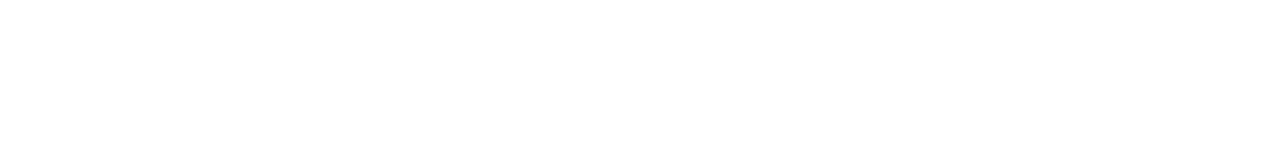
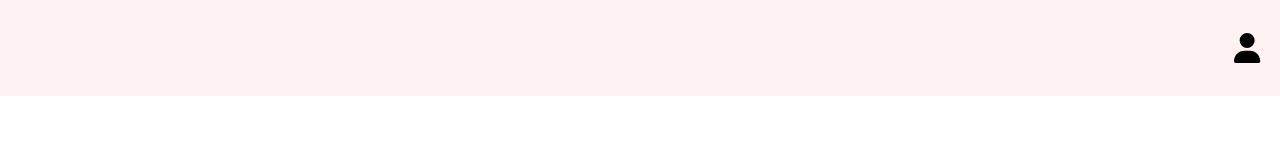
Before and after one commit to MejarKumar/Indulge, a React (Create React App) app in the folder client/: page /hrdashboard in a window 1280 px wide. Before the commit this address had no page. Shown: the top 160 px of the page. Built offline with nearby package versions, Linux system fonts and the light colour scheme.

Commit message:
hr dashboard

```diff
--- a/client/src/App.js
+++ b/client/src/App.js
@@ -9,6 +9,7 @@
 import AllCompanies from './components/StudentDashboard/AllCompanies';
 import Profile from './components/StudentDashboard/Profile';
 import AppliedJobs from './components/StudentDashboard/AppliedJobs';
+import HrDashboard from './pages/HrDashboard';
 function App() {
   return (
     <div className="App">
@@ -24,8 +25,9 @@
               <Route  path="appliedJobs" element={<AppliedJobs/>}/>
               <Route  path="profile" element={<Profile/>}/>
           </Route>
+          <Route  path='hrdashboard' element={<HrDashboard/>} >
 
-
+          </Route>
           <Route exact path='protected' element={<Protected/>} />
         </Routes>
       </Router>
--- /dev/null
+++ b/client/src/components/HrDashboard/NavBar.js
@@ -0,0 +1,15 @@
+import { faUser } from '@fortawesome/free-solid-svg-icons'
+import { FontAwesomeIcon } from '@fortawesome/react-fontawesome'
+import React from 'react'
+
+function NavBar() {
+  return (
+    <>
+    <div className='w-full h-24 flex relative bg-red-50 '>
+    <FontAwesomeIcon  icon={faUser} className="text-3xl my-auto  absolute right-5 top-1/2 -translate-y-1/2 "/>
+    </div>
+    </>
+  )
+}
+
+export default NavBar
--- a/client/src/components/StudentDashboard/NavBar.js
+++ b/client/src/components/StudentDashboard/NavBar.js
@@ -1,14 +1,15 @@
 import Logo from "./Logo";
 import { FontAwesomeIcon } from '@fortawesome/react-fontawesome'
 import { faUser } from '@fortawesome/free-solid-svg-icons'
+import { NavLink } from "react-router-dom";
 function NavBar() {
     return (
       <div className="w-full  h-24 flex relative ">
           <Logo/>
           <FontAwesomeIcon  icon={faUser} className="peer text-3xl absolute right-5 top-1/2 -translate-y-1/2"/>
           <ul className="hidden hover:flex peer-focus:flex peer-hover:flex flex-col bg-gray-300 text-center rounded-sm py-3 px-6  absolute right-8 top-[4rem]">
-              <li className="border-b-2 border-black"><a href="/#">Profile</a></li>
-              <li><a href="/#">LogOut</a></li>
+              <li className="border-b-2 border-black"><NavLink to="/studentdashboard/profile">Profile</NavLink></li>
+              <li><NavLink to="/studentdashboard/profile">LogOut</NavLink></li>
           </ul>
       </div>
     );
--- /dev/null
+++ b/client/src/pages/HrDashboard.js
@@ -0,0 +1,12 @@
+import React from 'react'
+import NavBar from '../components/HrDashboard/NavBar'
+
+const HrDashboard = () => {
+  return (
+    <>
+    <NavBar/>
+    </>
+  )
+}
+
+export default HrDashboard
```
